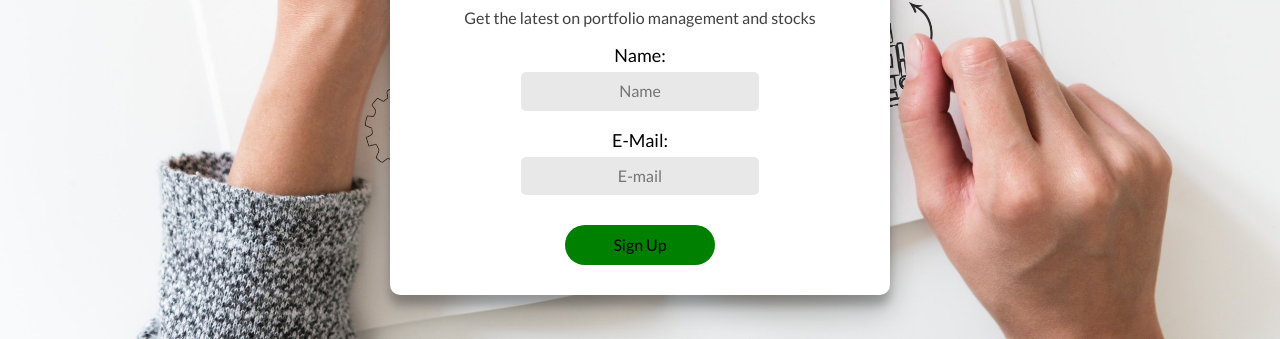
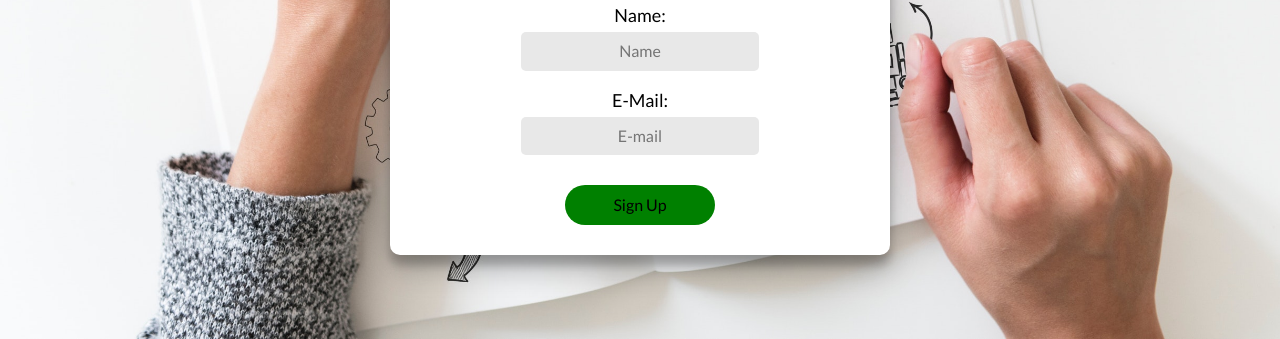
Before and after one commit to lightninglinus/lab3, a plain HTML site: page index.html in a window 1280 px wide. Shown: the part 461-800 px from the top of the page. Drawn offline with Linux system fonts and the light colour scheme.

Commit message:
quick change to card

```diff
--- a/css/style.css
+++ b/css/style.css
@@ -397,7 +397,7 @@ My Personal Code
 body {
 	font-family: 'Lato', sans-serif;
 	text-align: center;
-	margin-top: 350px;
+	margin-top: 310px;
 	background-color: #f2f2f2;
 	background-image: url("planback.jpg");
 	background-size: cover;
```
